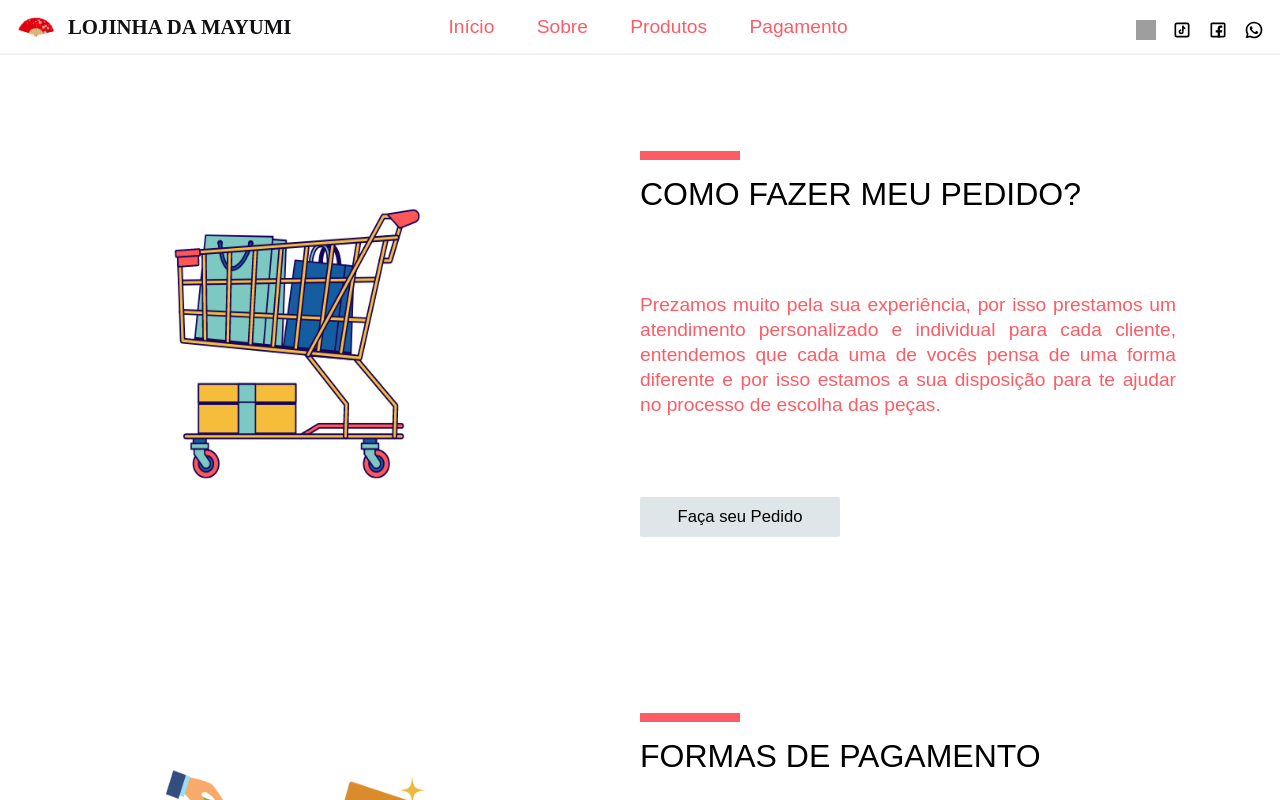
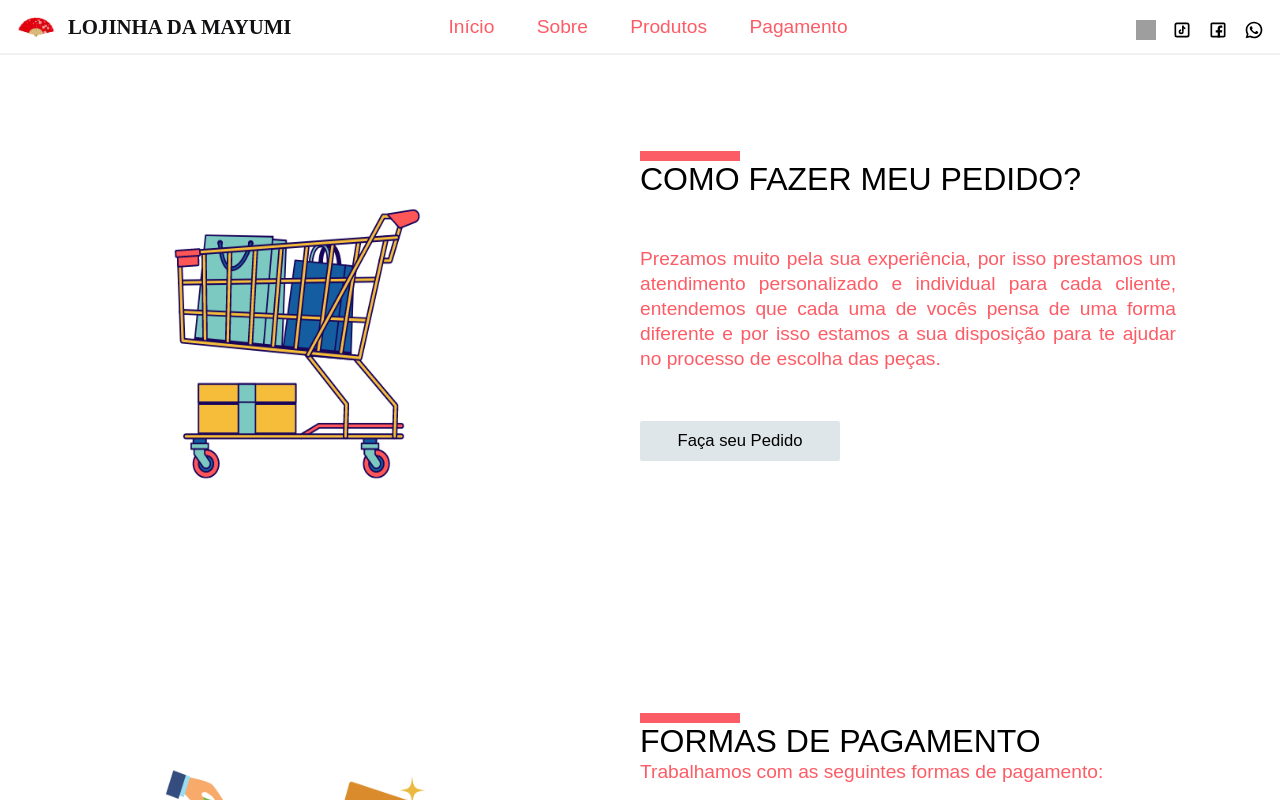
Before and after one commit to rodrigobergamindev/yashikiodonto, a Next.js app: page /Pagamento in a window 1280 px wide. Shown: the top 800 px of the page. Built offline with nearby package versions, Linux system fonts and the light colour scheme; grey boxes are pictures that could not be loaded; a web font is replaced by a local one.

Commit message:
alterando pagamentos

```diff
--- a/src/pages/Pagamento.tsx
+++ b/src/pages/Pagamento.tsx
@@ -71,11 +71,10 @@ const BarDesc = styled.div`
         width: 100px;
         height: 10px;
         background: #fc5c65;
-        margin-bottom: 1rem;
 `
 
 const Description = styled.div`
-        height:100%;
+        height:300px;
         display: flex;
         flex-flow: column nowrap;
         justify-content: space-between;
@@ -98,9 +97,7 @@ const Description = styled.div`
 
             ul {
                 list-style-type: square;
-                margin-top: 1rem;
-                margin-bottom: 1rem;
-                margin-left: 2rem;
+                padding: 2rem;
             }
         }
 
```
